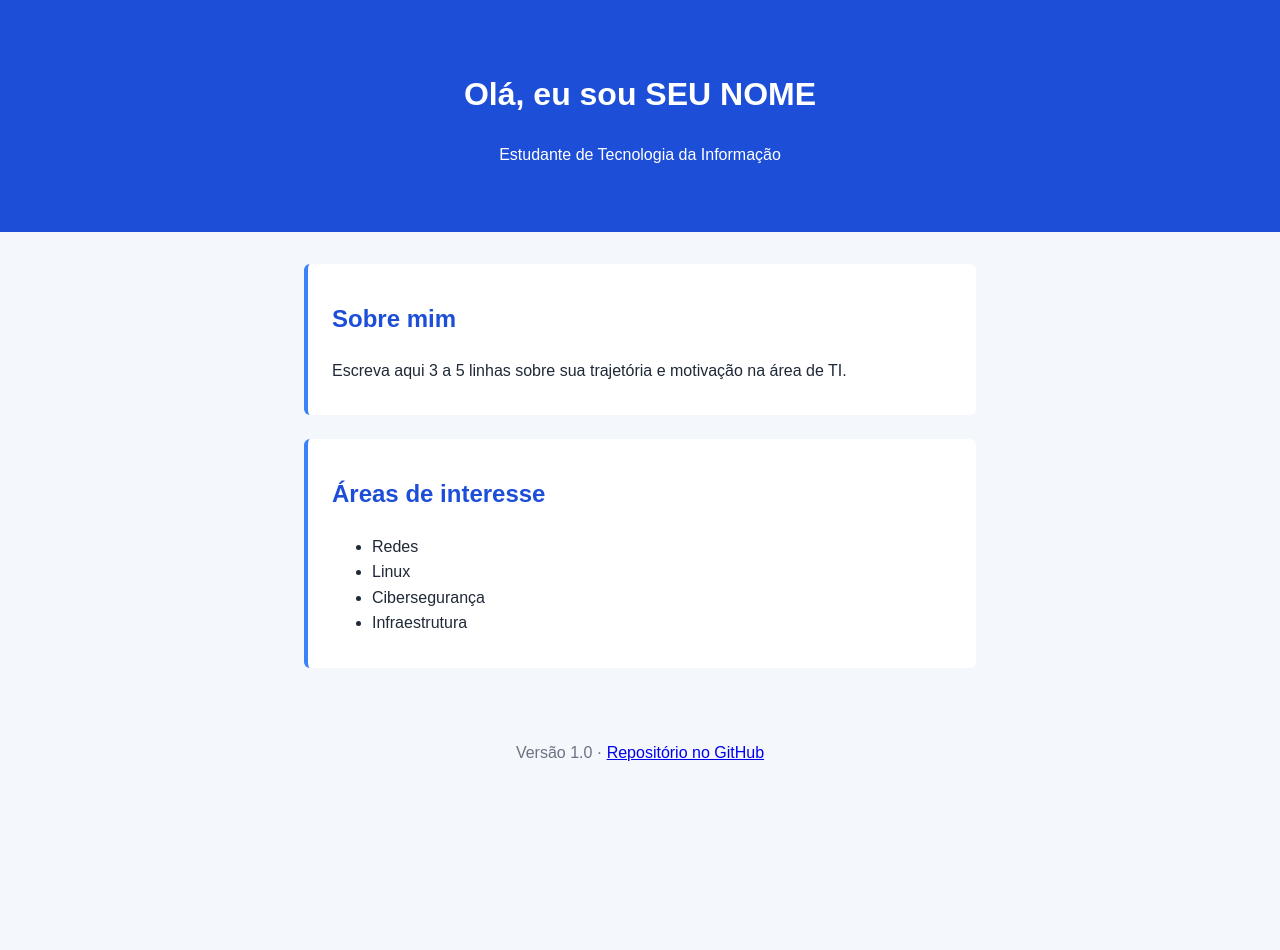
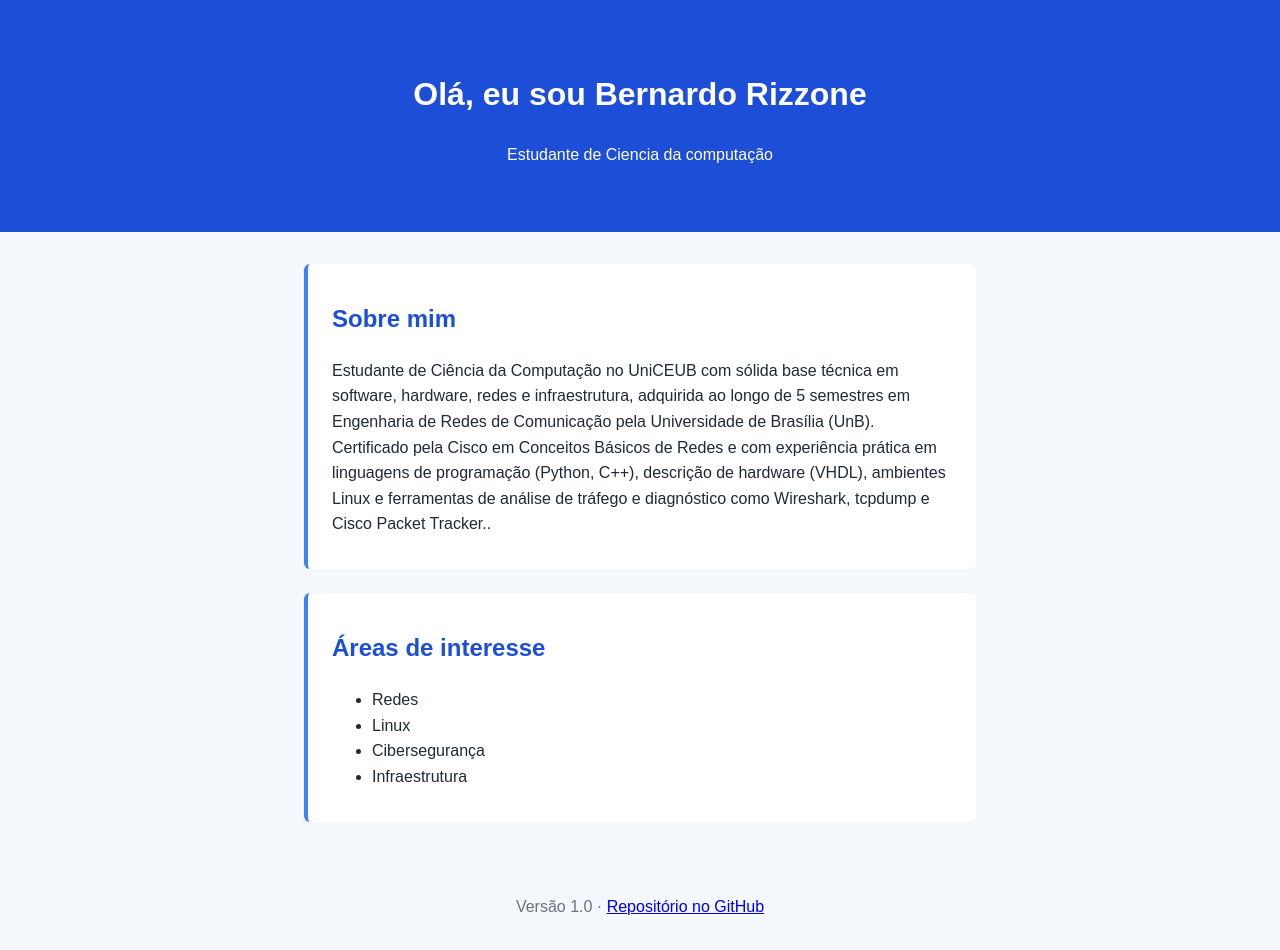
Before and after one commit to BernardoRizzone/Meu_Study_Hub_TI, a plain HTML site: page 03_Projetos_e_Certificados/Projetos_Pessoais/pagina_web_v1/index.html in a window 1280 px wide. Before the commit the page ends 806 px from the top, so only its background shows below. Drawn offline with Linux system fonts and the light colour scheme.

Commit message:
docs: preenche sobre mim na area projetos e adiciona link do github pages e link do repositorio

```diff
--- a/03_Projetos_e_Certificados/Projetos_Pessoais/pagina_web_v1/index.html
+++ b/03_Projetos_e_Certificados/Projetos_Pessoais/pagina_web_v1/index.html
@@ -8,13 +8,17 @@
 </head>
 <body>
   <header>
-    <h1>Olá, eu sou SEU NOME</h1>
-    <p>Estudante de Tecnologia da Informação</p>
+    <h1>Olá, eu sou Bernardo Rizzone</h1>
+    <p>Estudante de Ciencia da computação</p>
   </header>
   <main>
     <section>
       <h2>Sobre mim</h2>
-      <p>Escreva aqui 3 a 5 linhas sobre sua trajetória e motivação na área de TI.</p>
+      <p>Estudante de Ciência da Computação no UniCEUB com sólida base técnica em software, hardware, redes e
+infraestrutura, adquirida ao longo de 5 semestres em Engenharia de Redes de Comunicação pela Universidade de
+Brasília (UnB). Certificado pela Cisco em Conceitos Básicos de Redes e com experiência prática em linguagens de
+programação (Python, C++), descrição de hardware (VHDL), ambientes Linux e ferramentas de análise de tráfego e
+diagnóstico como Wireshark, tcpdump e Cisco Packet Tracker..</p>
     </section>
     <section>
       <h2>Áreas de interesse</h2>
@@ -27,7 +31,7 @@
     </section>
   </main>
   <footer>
-    <p>Versão 1.0 · <a href="https://github.com/SEU-USUARIO/Meu_Study_Hub_TI">Repositório no GitHub</a></p>
+    <p>Versão 1.0 · <a href="https://github.com/BernardoRizzone/Meu_Study_Hub_TI">Repositório no GitHub</a></p>
   </footer>
 </body>
 </html>
```
Also changed, not shown: index.html (+1 -1 lines), 2 other files.
